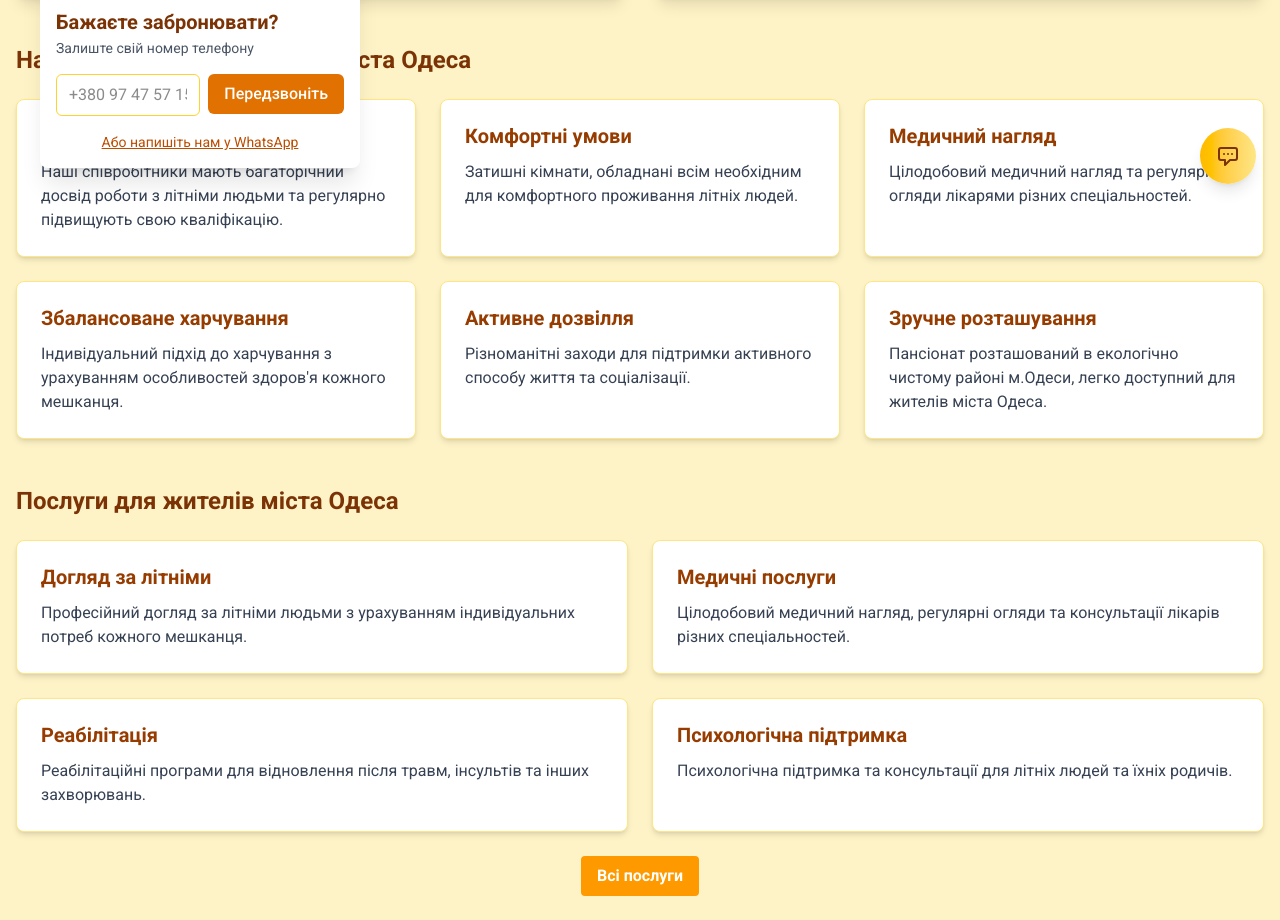
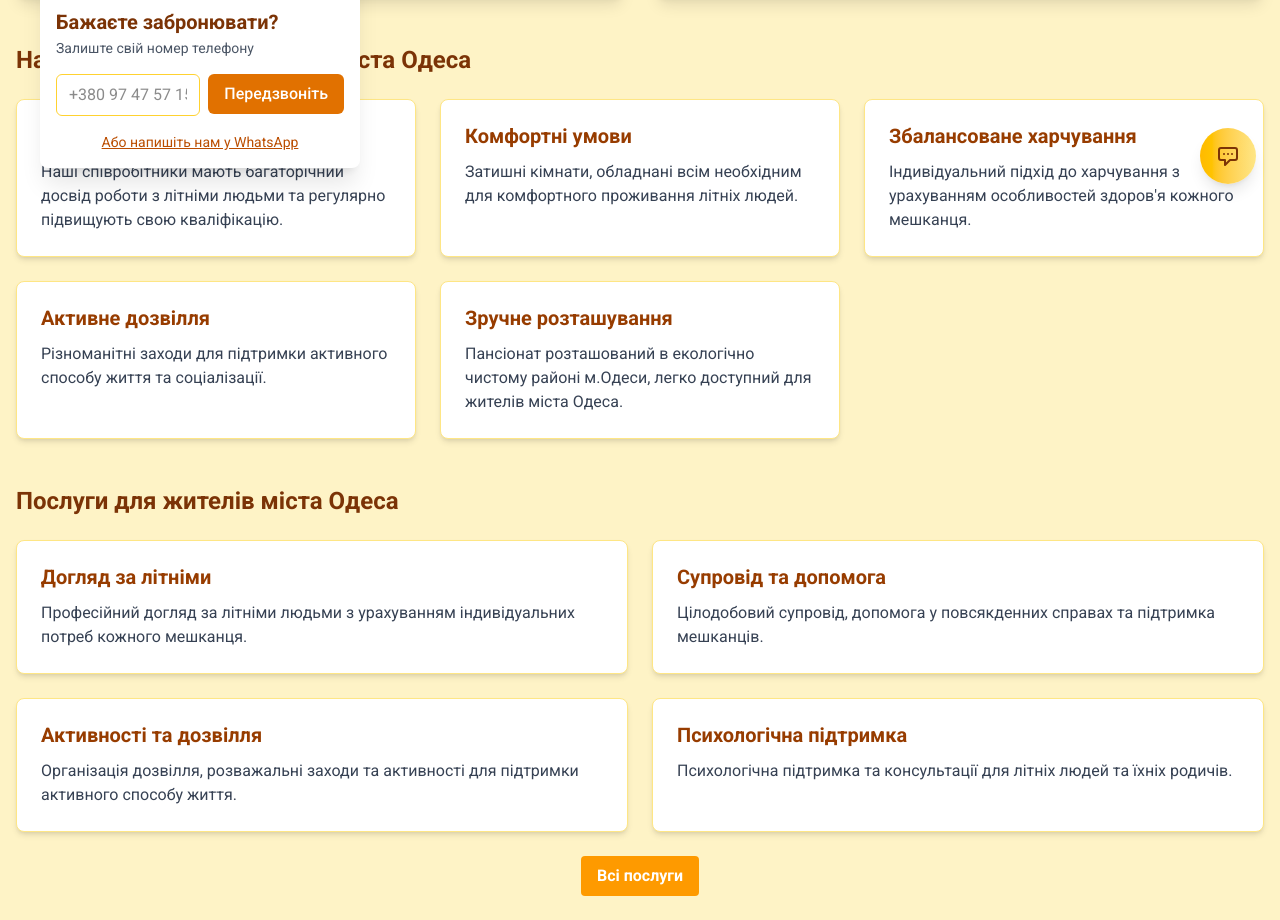
Before and after one commit to Orstan/dim, a Next.js app: page /cities/odesa in a window 1280 px wide. Shown: the part 592-1512 px from the top of the page. Built offline with nearby package versions, Linux system fonts and the light colour scheme.

Commit message:
Remove all medical references from pansionat pages

```diff
--- a/src/app/cities/[city]/[section]/page.tsx
+++ b/src/app/cities/[city]/[section]/page.tsx
@@ -113,9 +113,9 @@ export default function SectionPage({ params }: SectionPageProps) {
                   </p>
                 </div>
                 <div className="bg-amber-50 p-5 rounded-lg border border-amber-200">
-                  <h3 className="font-semibold text-amber-900 mb-2">✓ Медичний догляд</h3>
+                  <h3 className="font-semibold text-amber-900 mb-2">✓ Цілодобова підтримка</h3>
                   <p className="text-gray-700 text-sm">
-                    Цілодобове медичне спостереження та підтримка
+                    Цілодобове спостереження та підтримка мешканців
                   </p>
                 </div>
                 <div className="bg-amber-50 p-5 rounded-lg border border-amber-200">
--- a/src/app/cities/[city]/blog/[topic]/[article]/page.tsx
+++ b/src/app/cities/[city]/blog/[topic]/[article]/page.tsx
@@ -114,7 +114,7 @@ export default function BlogArticlePage({ params }: BlogArticlePageProps) {
               <ul className="list-disc pl-6 mb-4 text-gray-700">
                 <li className="mb-2">Регулярні консультації з фахівцями пансіонату</li>
                 <li className="mb-2">Індивідуальний підхід до кожного мешканця</li>
-                <li className="mb-2">Постійний моніторинг стану здоров'я</li>
+                <li className="mb-2">Постійне спостереження та турбота</li>
                 <li className="mb-2">Комфортні умови проживання та догляду</li>
               </ul>
 
--- a/src/app/cities/[city]/page.tsx
+++ b/src/app/cities/[city]/page.tsx
@@ -71,7 +71,7 @@ export default function CityPage({ params }: CityPageProps) {
                 атмосферу та комфортні умови для наших мешканців.
               </p>
               <p className="text-gray-700 mb-4">
-                Ми забезпечуємо цілодобовий догляд, медичне обслуговування, збалансоване харчування та різноманітні
+                Ми забезпечуємо цілодобовий догляд, збалансоване харчування та різноманітні
                 активності для підтримки фізичного та емоційного здоров'я. Жителі міста {city.name} можуть скористатися
                 всіма нашими послугами з комфортом та безпекою.
               </p>
@@ -106,10 +106,6 @@ export default function CityPage({ params }: CityPageProps) {
                   description: "Затишні кімнати, обладнані всім необхідним для комфортного проживання літніх людей."
                 },
                 {
-                  title: "Медичний нагляд",
-                  description: "Цілодобовий медичний нагляд та регулярні огляди лікарями різних спеціальностей."
-                },
-                {
                   title: "Збалансоване харчування",
                   description: "Індивідуальний підхід до харчування з урахуванням особливостей здоров'я кожного мешканця."
                 },
@@ -137,13 +133,13 @@ export default function CityPage({ params }: CityPageProps) {
                 <h3 className="text-xl font-semibold text-amber-800 mb-3">Догляд за літніми</h3>
                 <p className="text-gray-700">Професійний догляд за літніми людьми з урахуванням індивідуальних потреб кожного мешканця.</p>
               </Link>
-              <Link href={`/cities/${city.slug}/services/medical-services`} className="bg-white rounded-lg shadow-md p-6 border border-amber-200 hover:shadow-lg transition duration-300">
-                <h3 className="text-xl font-semibold text-amber-800 mb-3">Медичні послуги</h3>
-                <p className="text-gray-700">Цілодобовий медичний нагляд, регулярні огляди та консультації лікарів різних спеціальностей.</p>
+              <Link href={`/cities/${city.slug}/services/companion-care`} className="bg-white rounded-lg shadow-md p-6 border border-amber-200 hover:shadow-lg transition duration-300">
+                <h3 className="text-xl font-semibold text-amber-800 mb-3">Супровід та допомога</h3>
+                <p className="text-gray-700">Цілодобовий супровід, допомога у повсякденних справах та підтримка мешканців.</p>
               </Link>
-              <Link href={`/cities/${city.slug}/services/rehabilitation`} className="bg-white rounded-lg shadow-md p-6 border border-amber-200 hover:shadow-lg transition duration-300">
-                <h3 className="text-xl font-semibold text-amber-800 mb-3">Реабілітація</h3>
-                <p className="text-gray-700">Реабілітаційні програми для відновлення після травм, інсультів та інших захворювань.</p>
+              <Link href={`/cities/${city.slug}/services/activities`} className="bg-white rounded-lg shadow-md p-6 border border-amber-200 hover:shadow-lg transition duration-300">
+                <h3 className="text-xl font-semibold text-amber-800 mb-3">Активності та дозвілля</h3>
+                <p className="text-gray-700">Організація дозвілля, розважальні заходи та активності для підтримки активного способу життя.</p>
               </Link>
               <Link href={`/cities/${city.slug}/services/psychological-support`} className="bg-white rounded-lg shadow-md p-6 border border-amber-200 hover:shadow-lg transition duration-300">
                 <h3 className="text-xl font-semibold text-amber-800 mb-3">Психологічна підтримка</h3>
--- a/src/app/cities/[city]/services/[category]/page.tsx
+++ b/src/app/cities/[city]/services/[category]/page.tsx
@@ -99,7 +99,7 @@ export default function ServiceCategoryPage({ params }: ServiceCategoryPageProps
                 <li className="mb-2">Кваліфікований персонал з багаторічним досвідом</li>
                 <li className="mb-2">Цілодобове спостереження та підтримка</li>
                 <li className="mb-2">Сучасне обладнання та комфортні умови</li>
-                <li className="mb-2">Регулярний моніторинг стану здоров'я</li>
+                <li className="mb-2">Регулярне спостереження та підтримка</li>
               </ul>
 
               <h2 className="text-2xl font-semibold text-amber-900 mb-4">Переваги нашого пансіонату</h2>
```
